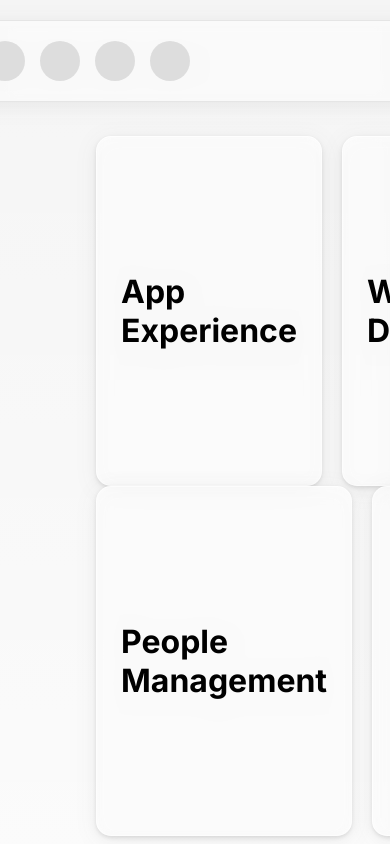
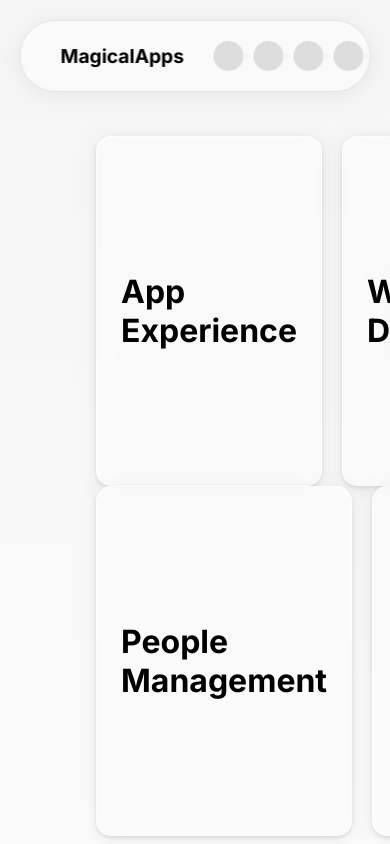
Before and after one commit to shotastage/shotastage.GitHub, a Next.js app: page / in a window 390 px wide. Shown: the top 844 px of the page. Built offline with nearby package versions, Linux system fonts and the light colour scheme.

Commit message:
add some initial responsible compatibility

```diff
--- a/src/views/NavigationPill.module.scss
+++ b/src/views/NavigationPill.module.scss
@@ -18,12 +18,22 @@ $linkMargin: 15px;
   z-index: 1000;
   min-width: 900px;
   border: 1px solid rgb(229, 229, 229); /* Add a 1px border with #fbfbfb color */
+
+  @media screen and (max-width: 480px) {
+    width: 90%;
+    min-width: 100px;
+  }
 }
 
 .brand {
   font-size: 1.5em; /* Increase font size for the brand */
   font-weight: bold;
   margin-right: 30px; /* Increase margin to space out the links */
+
+  @media screen and (max-width: 480px) {
+    font-size: 1.2em; /* Increase font size for the brand */
+    margin-right: 20px; /* Increase margin to space out the links */
+  }
 }
 
 .links {
@@ -37,6 +47,12 @@ $linkMargin: 15px;
   border-radius: 50%;
   margin-left: 15px; /* Increase margin for better spacing */
   transition: background-color 0.3s;
+
+  @media screen and (max-width: 480px) {
+    width: 30px;  /* Increase size of the links */
+    height: 30px; /* Increase size of the links */
+    margin-left: 10px; /* Increase margin for better spacing */
+  }
 }
 
 .link:hover {
```
Also changed, not shown: src/app/posts/[slug]/page.module.scss (+8 -1 lines).
